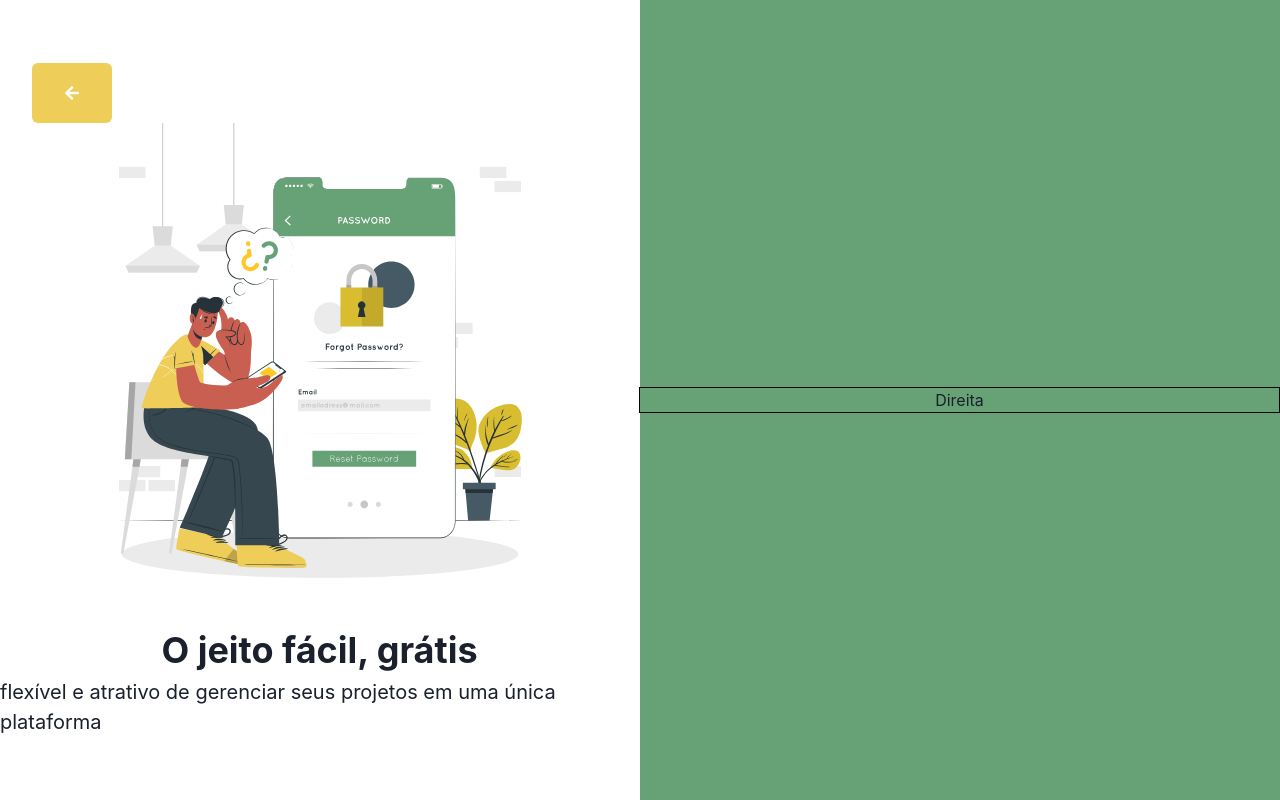
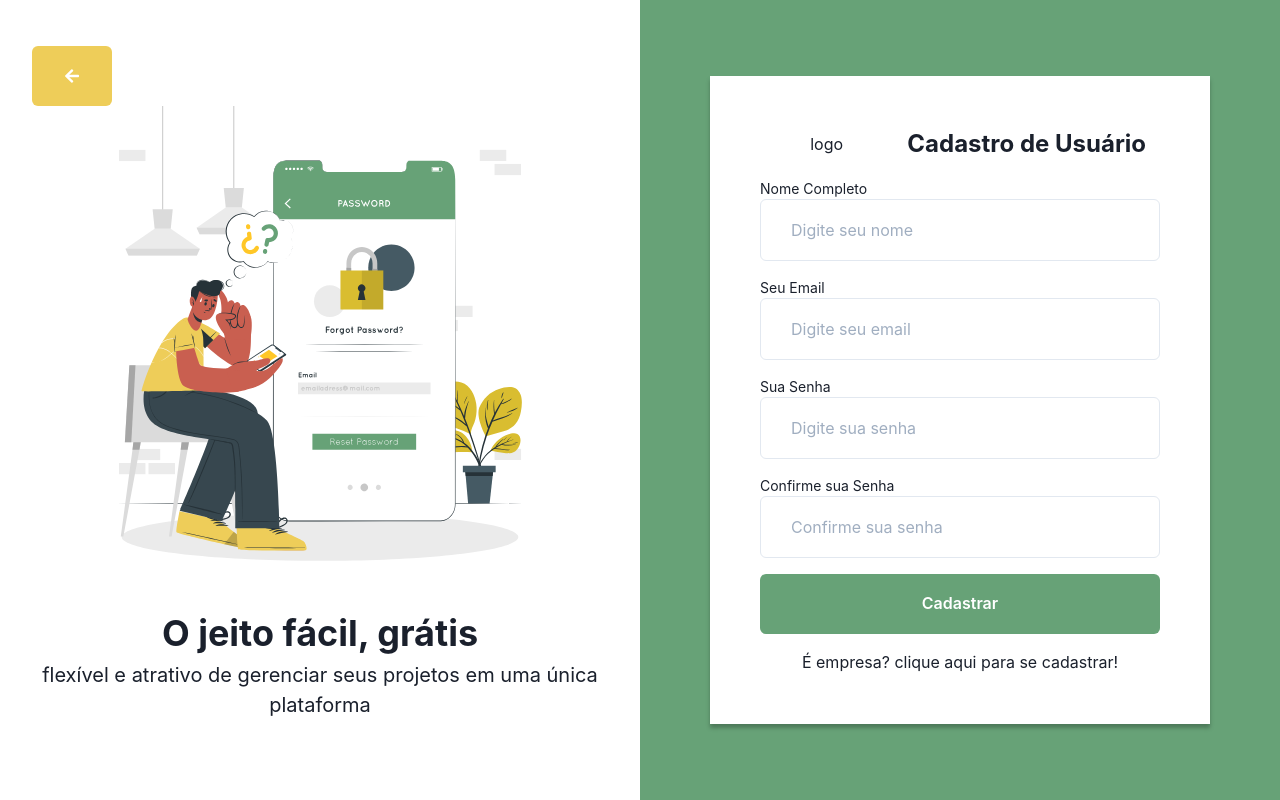
Before and after one commit to cricardolima/capstone-s6, a React (Create React App) app: page /registerUser in a window 1280 px wide. Built offline with nearby package versions, Linux system fonts and the light colour scheme.

Commit message:
feat: page basic style finish

```diff
--- a/src/pages/RegisterUser/index.tsx
+++ b/src/pages/RegisterUser/index.tsx
@@ -1,21 +1,29 @@
-import { Flex, Text, Box, Img } from "@chakra-ui/react";
+import { Flex, Text, Box, Img, Stack, Input, Button } from "@chakra-ui/react";
 import React from "react";
 import register from "../../assets/registerUser.svg";
-import { ButtonBack } from "../../components/ButtonBack";
+import { ButtonBack } from "../../components/Buttons/ButtonBack";
 
 export const RegisterUser = () => {
   return (
     <Flex
-      height="100vh"
-      bgGradient="linear(to-r, baseDefault 50%, secondary 50%)"
+      width="100%"
+      padding="10px 0px"
+      height={["", "100vh", "100vh"]}
+      flexDirection={["column", "column", "row"]}
       justifyContent="center"
       alignItems="center"
+      bgGradient={[
+        "linear(to-t, secondary 50%,baseDefault 50%)",
+        "linear(to-t, secondary 50%,baseDefault 50%)",
+        "linear(to-r, baseDefault 50%, secondary 50%)",
+      ]}
     >
       <Flex
         flex="1"
         justifyContent="center"
         alignItems="center"
         flexDirection="column"
+        paddingBottom="35px"
       >
         <Flex width="90%" justifyContent="flex-start" alignItems="flex-start">
           <ButtonBack />
@@ -26,13 +34,74 @@ export const RegisterUser = () => {
         <Text fontSize="4xl" fontWeight="bold">
           O jeito fácil, grátis
         </Text>
-        <Text fontSize="xl">
+        <Text fontSize="xl" textAlign="center">
           flexível e atrativo de gerenciar seus projetos em uma única plataforma
         </Text>
       </Flex>
+      <Flex flex="1" justifyContent="center">
+        <Stack
+          width="95%"
+          maxWidth="500px"
+          bgColor="baseDefault"
+          spacing={4}
+          boxSizing="border-box"
+          padding={["20px", "50px", "50px"]}
+          boxShadow="0px 4px 4px rgba(0, 0, 0, 0.25);"
+        >
+          <Flex
+            width="100%"
+            flexDirection={["column", "row", "row"]}
+            margin="0 auto"
+          >
+            <Flex flex="1" justifyContent="center" alignItems="center">
+              logo
+            </Flex>
+            <Flex flex="2" justifyContent="center">
+              <Text fontSize={["lg", "2xl", "2xl"]} fontWeight="bold">
+                Cadastro de Usuário
+              </Text>
+            </Flex>
+          </Flex>
+          <Text as="label" fontSize="sm">
+            Nome Completo
+            <Input placeholder="Digite seu nome" padding="30px" />
+          </Text>
 
-      <Flex border="1px solid black" flex="1" justifyContent="center">
-        <Text>Direita</Text>
+          <Text as="label" fontSize="sm">
+            Seu Email
+            <Input placeholder="Digite seu email" padding="30px" />
+          </Text>
+
+          <Text as="label" fontSize="sm">
+            Sua Senha
+            <Input
+              placeholder="Digite sua senha"
+              type="password"
+              padding="30px"
+            />
+          </Text>
+
+          <Text as="label" fontSize="sm">
+            Confirme sua Senha
+            <Input
+              placeholder="Confirme sua senha"
+              type="password"
+              padding="30px"
+            />
+          </Text>
+          <Button
+            width="100%"
+            padding="30px"
+            color="baseDefault"
+            bgColor="secondary"
+            _hover={{ bgColor: "primary" }}
+          >
+            Cadastrar
+          </Button>
+          <Text textAlign="center">
+            É empresa? clique aqui para se cadastrar!
+          </Text>
+        </Stack>
       </Flex>
     </Flex>
   );
--- a/tsconfig.json
+++ b/tsconfig.json
@@ -18,7 +18,7 @@
     "resolveJsonModule": true,
     "isolatedModules": true,
     "noEmit": true,
-    "jsx": "react"
+    "jsx": "react-jsx"
   },
   "include": [
     "src"
```
Also changed, not shown: src/components/Buttons/ButtonBack/index.tsx (renamed from src/components/ButtonBack/index.tsx).
